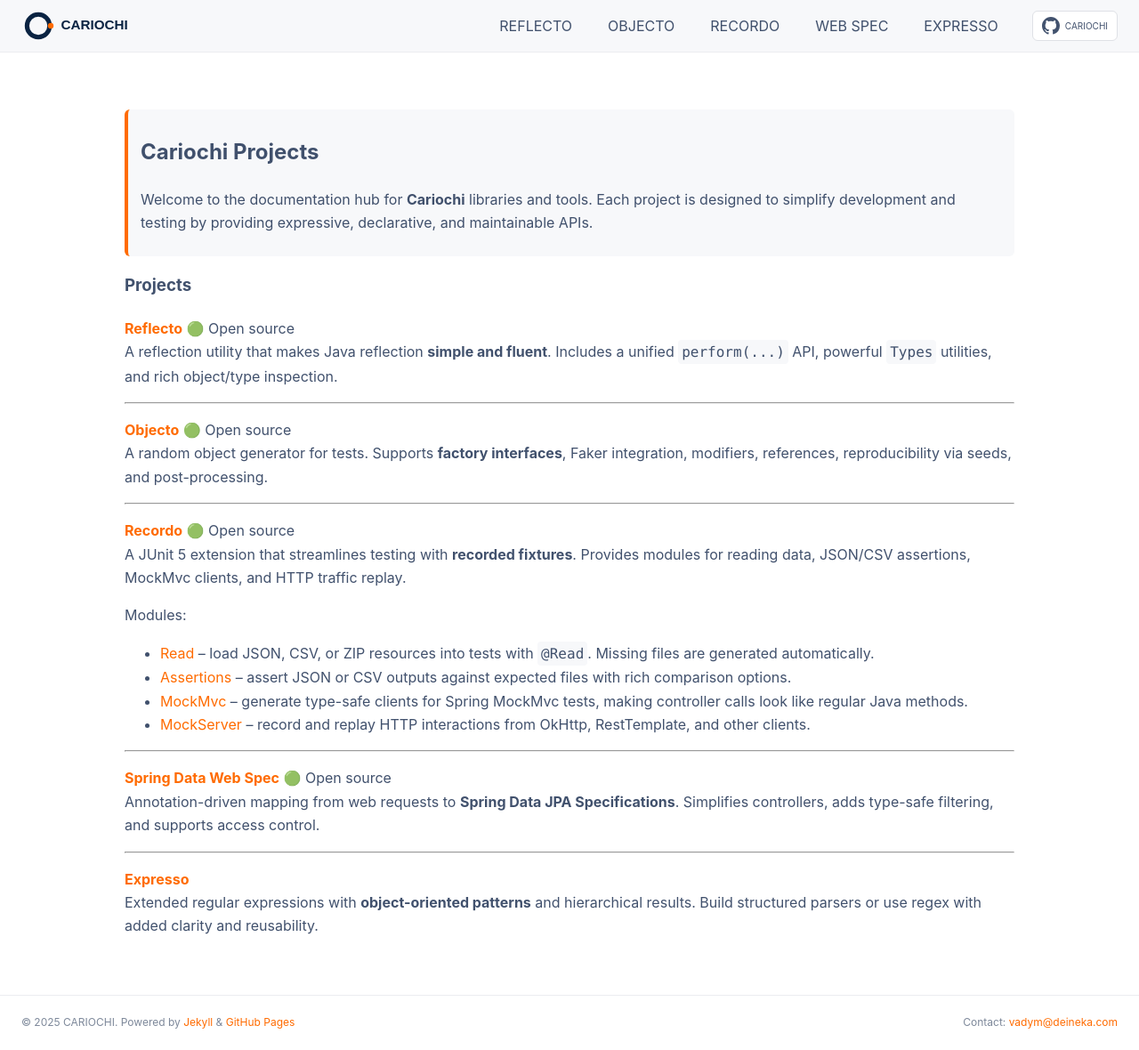
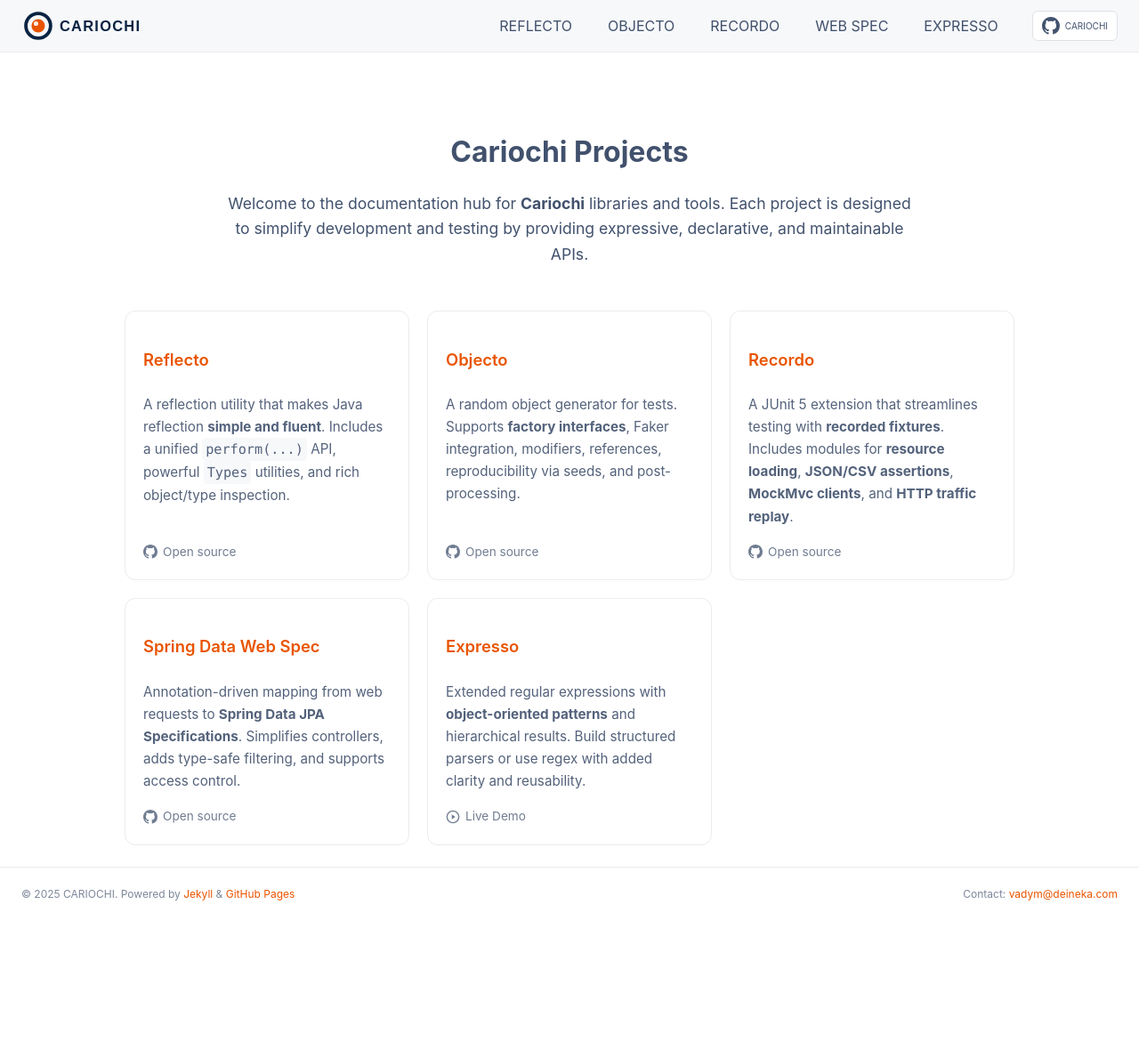
Before and after one commit to cariochi/cariochi.github.io, a Jekyll site: the page built from index.html, in a window 1280 px wide and 1180 px high. Shown: the whole window at 89% size. Built offline with Jekyll 4.4.1, drawn with Linux system fonts in a browser that asks for light colours.

Commit message:
feat: update favicon to SVG format, enhance index and 404 pages, and improve CSS styling

```diff
--- a/_layouts/default.html
+++ b/_layouts/default.html
@@ -4,8 +4,8 @@
     <meta charset="utf-8"/>
     <meta name="viewport" content="width=device-width, initial-scale=1"/>
     <title>{% if page.title %}{{ page.title }} · {% endif %}{{ site.title }}</title>
-    <link rel="icon" type="image/png" href="{{ '/assets/images/favicon.png' | relative_url }}">
-    <link rel="shortcut icon" type="image/png" href="{{ '/assets/images/favicon.png' | relative_url }}">
+    <link rel="icon" type="image/svg+xml" href="{{ '/assets/images/favicon.svg' | relative_url }}">
+    <link rel="shortcut icon"type="image/svg+xml" href="{{ '/assets/images/favicon.svg' | relative_url }}">
     {%- seo -%}
     <link rel="stylesheet" href="{{ '/assets/css/rouge.css' | relative_url }}">
     <link rel="stylesheet" href="{{ '/assets/css/site.css' | relative_url }}"/>
--- a/_layouts/home.html
+++ /dev/null
@@ -1,6 +0,0 @@
----
-layout: default
----
-<div style="max-width: 1000px; margin: 4rem auto;">
-    {{ content }}
-</div>
--- a/assets/css/site.css
+++ b/assets/css/site.css
@@ -7,35 +7,19 @@
    1) Variables
 ====================== */
 :root{
-  /* Core palette */
   --bg:#ffffff;                        /* page bg */
-  --fg:rgba(23, 43, 77, 0.82);         /* primary text */
+  --fg:#172B4DD1;         /* primary text */
   --muted:rgba(107, 119, 140, 0.88);   /* muted text */
-
-  /* Accents */
-  --brand:#ff6b00;              /* accent */
-
-  /* Surfaces */
+  --brand:#E95400;              /* accent */
   --brand-bg:#F7F8FA;           /* subtle bg */
-
-  /* Borders */
   --border:#EBECF0;             /* layout borders */
   --btn-border:#DFE1E6;         /* buttons */
   --btn-border-hover:#B3BAC5;   /* buttons hover */
-
-  /* Links / icons */
   --link-muted:#42526E;
-
-  /* Tables */
   --table-alt:#FBFCFE;          /* zebra */
   --table-hover:#F7F9FD;        /* hover */
-
-  /* Effects */
   --shadow-color:rgba(9,30,66,.03);
-
-  /* Layout */
   --max:1280px;                 /* optional content cap */
-
 }
 
 /* =====================
@@ -64,27 +48,16 @@ pre,code{font-family:ui-monospace,SFMono-Regular,Menlo,Monaco,Consolas,"Liberati
 pre{overflow:auto;border:1px solid var(--border);border-radius:8px;padding:6px}
 code{border-radius:4px;padding:4px}
 .highlight pre code{display:block;white-space:pre;font-size:0.85em;line-height:1.5}
-.highlight .err {background-color:inherit;color:#24292f}
+.highlight .err{background-color:inherit;color:#24292f}
 
 /* Контейнери Rouge */
- div.highlight, figure.highlight { position: relative; }
+ div.highlight, figure.highlight{ position:relative; }
 
 /* Кнопка копіювання */
-.copy-btn {
-  position: absolute;
-  top: 6px; right: 6px;
-  font-size: .75rem; line-height: 1;
-  background: rgba(0,0,0,.06);
-  border: 1px solid var(--border);
-  color: var(--fg);
-  font-weight: 200;
-  padding: .25rem .45rem;
-  border-radius: 6px;
-  cursor: pointer;
-  opacity: .75;
-}
-.copy-btn:hover {opacity: 1;}
-.copy-btn.copied {color: var(--brand);}
+.copy-btn{position:absolute;top:6px; right:6px;font-size:.75rem; line-height:1;background:rgba(0,0,0,.06);border:1px solid var(--border);color:var(--fg);font-weight:200;padding:.25rem .45rem;border-radius:6px;cursor:pointer;opacity:.75;}
+.copy-btn:hover{opacity:1;}
+.copy-btn.copied{color:var(--brand);}
+
 /* =====================
    4) Header (brand, nav, burger, GitHub)
 ====================== */
@@ -135,7 +108,7 @@ code{border-radius:4px;padding:4px}
 .toc .toc-entry.toc-h2 > a{color:var(--fg);font-size:.95em;font-weight:200}
 .toc a.active{border-left:3px solid var(--brand);padding-left:6px;background-color:var(--brand-bg)}
 :target{scroll-margin-top:72px}
-.toc-mobile { display:none;border-bottom:1px solid var(--border);padding-bottom:8px;margin-bottom:16px; }
+.toc-mobile{ display:none;border-bottom:1px solid var(--border);padding-bottom:8px;margin-bottom:16px; }
 
 /* =====================
    7) Tables
@@ -160,7 +133,25 @@ blockquote{margin:12px 0;padding:8px 14px;background:var(--brand-bg);border-left
 .site-footer .container{display:flex;justify-content:space-between;align-items:center;flex-wrap:wrap;padding:16px 24px;color:var(--muted);font-size:12px;line-height:0.4}
 
 /* =====================
-  10) Responsive
+  11) Home
+====================== */
+.hero{text-align:center;padding:3rem 1rem 2rem;max-width:820px;margin:0 auto;}
+.hero h1{margin-bottom:.5rem;}
+.hero p{font-size:1.1rem;line-height:1.6;}
+.cards{display:grid;grid-template-columns:repeat(auto-fit, minmax(260px, 1fr));gap:1.25rem;margin:0 auto;max-width:1100px;}
+.card{display:flex;flex-direction:column;justify-content:flex-start;border:1px solid var(--border);border-radius:12px;padding:1.25rem;text-decoration:none;color:inherit;transition:box-shadow .2s, transform .06s;}
+.card h3{font-weight:600;font-size:1.15rem;margin-bottom:.5rem;color:var(--brand);}
+.card p{font-size:.95rem;opacity:.9;margin-bottom:1rem;}
+.badge{margin-top:auto;display:flex;align-items:center;gap:6px;font-size:.85rem;opacity:.75;}
+.card:hover{box-shadow:0 6px 22px rgba(0, 0, 0, .06);transform:translateY(-1px);}
+
+/* =====================
+  12) 404
+====================== */
+.not-found{text-align:center;padding:4rem 1rem;}
+
+/* =====================
+  13) Responsive
 ====================== */
 @media (max-width:1200px){
   .grid{grid-template-columns:220px 1fr 280px}
@@ -175,8 +166,8 @@ blockquote{margin:12px 0;padding:8px 14px;background:var(--brand-bg);border-left
 }
 
 @media (max-width:1023px){
-  .toc-mobile { display: block; margin-bottom: 16px; }
-  .toc-desktop { display: none; }
+  .toc-mobile{display:block; margin-bottom:16px;}
+  .toc-desktop{display:none;}
 }
 
 @media (max-width:900px){
@@ -190,12 +181,12 @@ blockquote{margin:12px 0;padding:8px 14px;background:var(--brand-bg);border-left
   .header-github .github-text{display:none}
   .top-nav{order:4;display:none;flex-basis:100%;width:100%}
   .nav-toggle:checked ~ .top-nav{display:block}
-  .back-to-top { display:none; }
+  .back-to-top{ display:none; }
 
   .top-nav ul{flex-direction:column;gap:0;padding:8px 0;margin:0;width:100%}
   .top-nav li{border-top:1px solid var(--border)}
   .top-nav a{display:block;padding:12px 6px}
 
-  .site-footer .footer-inner {flex-direction:column;text-align:center;}
-  .site-footer .contact {order:-1;margin-bottom:6px;}
+  .site-footer .footer-inner{flex-direction:column;text-align:center;}
+  .site-footer .contact{order:-1;margin-bottom:6px;}
 }
--- /dev/null
+++ b/index.html
@@ -0,0 +1,100 @@
+---
+layout: default
+title: Cariochi Projects
+---
+<div style="max-width: 1000px; margin: 1rem auto;">
+    <div class="hero">
+        <h1>Cariochi Projects</h1>
+        <p>
+            Welcome to the documentation hub for <strong>Cariochi</strong> libraries and tools.
+            Each project is designed to simplify development and testing by providing expressive, declarative, and maintainable APIs.
+        </p>
+    </div>
+
+    <div class="cards">
+        <a href="{{ '/reflecto' | relative_url }}" class="card">
+            <h3>Reflecto</h3>
+            <p>A reflection utility that makes Java reflection <strong>simple and fluent</strong>. Includes a unified <code>perform(...)</code> API, powerful <code>Types</code> utilities, and rich object/type inspection.</p>
+            <span class="badge">
+            <svg viewBox="0 0 16 16" width="16" height="16" aria-hidden="true" fill="currentColor">
+                <path d="M8 0C3.58 0 0 3.58 0 8c0 3.54 2.29 6.53 5.47 7.59.4.07.55-.17.55-.38
+                   0-.19-.01-.82-.01-1.49-2.01.37-2.53-.49-2.69-.94-.09-.23-.48-.94-.82-1.13
+                   -.28-.15-.68-.52-.01-.53.63-.01 1.08.58 1.23.82.72 1.21 1.87.87 2.33.66
+                   .07-.52.28-.87.51-1.07-1.78-.2-3.64-.89-3.64-3.95 0-.87.31-1.59.82-2.15
+                   -.08-.2-.36-1.02.08-2.12 0 0 .67-.21 2.2.82.59-.16 1.23-.24 1.87-.24
+                   .64 0 1.28.08 1.87.24 1.53-1.04 2.2-.82 2.2-.82.44 1.1.16 1.92.08 2.12
+                   .51.56.82 1.27.82 2.15 0 3.07-1.87 3.75-3.65 3.95.29.25.54.73.54 1.48
+                   0 1.07-.01 1.93-.01 2.2 0 .21.15.46.55.38A8.013 8.013 0 0 0 16 8c0-4.42-3.58-8-8-8z"/>
+            </svg>
+            <span>Open source</span>
+        </span>
+        </a>
+
+        <a href="{{ '/objecto' | relative_url }}" class="card">
+            <h3>Objecto</h3>
+            <p>A random object generator for tests. Supports <strong>factory interfaces</strong>, Faker integration, modifiers, references, reproducibility via seeds, and post-processing.</p>
+            <span class="badge">
+            <svg viewBox="0 0 16 16" width="16" height="16" aria-hidden="true" fill="currentColor">
+                <path d="M8 0C3.58 0 0 3.58 0 8c0 3.54 2.29 6.53 5.47 7.59.4.07.55-.17.55-.38
+                   0-.19-.01-.82-.01-1.49-2.01.37-2.53-.49-2.69-.94-.09-.23-.48-.94-.82-1.13
+                   -.28-.15-.68-.52-.01-.53.63-.01 1.08.58 1.23.82.72 1.21 1.87.87 2.33.66
+                   .07-.52.28-.87.51-1.07-1.78-.2-3.64-.89-3.64-3.95 0-.87.31-1.59.82-2.15
+                   -.08-.2-.36-1.02.08-2.12 0 0 .67-.21 2.2.82.59-.16 1.23-.24 1.87-.24
+                   .64 0 1.28.08 1.87.24 1.53-1.04 2.2-.82 2.2-.82.44 1.1.16 1.92.08 2.12
+                   .51.56.82 1.27.82 2.15 0 3.07-1.87 3.75-3.65 3.95.29.25.54.73.54 1.48
+                   0 1.07-.01 1.93-.01 2.2 0 .21.15.46.55.38A8.013 8.013 0 0 0 16 8c0-4.42-3.58-8-8-8z"/>
+            </svg>
+            <span>Open source</span>
+        </span>
+        </a>
+
+        <a href="{{ '/recordo' | relative_url }}" class="card">
+            <h3>Recordo</h3>
+            <p> A JUnit 5 extension that streamlines testing with <strong>recorded fixtures</strong>. Includes modules for <strong>resource loading</strong>, <strong>JSON/CSV assertions</strong>, <strong>MockMvc clients</strong>, and <strong>HTTP traffic
+                replay</strong>. </p>
+            <span class="badge">
+            <svg viewBox="0 0 16 16" width="16" height="16" aria-hidden="true" fill="currentColor">
+                <path d="M8 0C3.58 0 0 3.58 0 8c0 3.54 2.29 6.53 5.47 7.59.4.07.55-.17.55-.38
+                   0-.19-.01-.82-.01-1.49-2.01.37-2.53-.49-2.69-.94-.09-.23-.48-.94-.82-1.13
+                   -.28-.15-.68-.52-.01-.53.63-.01 1.08.58 1.23.82.72 1.21 1.87.87 2.33.66
+                   .07-.52.28-.87.51-1.07-1.78-.2-3.64-.89-3.64-3.95 0-.87.31-1.59.82-2.15
+                   -.08-.2-.36-1.02.08-2.12 0 0 .67-.21 2.2.82.59-.16 1.23-.24 1.87-.24
+                   .64 0 1.28.08 1.87.24 1.53-1.04 2.2-.82 2.2-.82.44 1.1.16 1.92.08 2.12
+                   .51.56.82 1.27.82 2.15 0 3.07-1.87 3.75-3.65 3.95.29.25.54.73.54 1.48
+                   0 1.07-.01 1.93-.01 2.2 0 .21.15.46.55.38A8.013 8.013 0 0 0 16 8c0-4.42-3.58-8-8-8z"/>
+            </svg>
+            <span>Open source</span>
+        </span>
+        </a>
+
+        <a href="{{ '/spec' | relative_url }}" class="card">
+            <h3>Spring Data Web Spec</h3>
+            <p>Annotation-driven mapping from web requests to <strong>Spring Data JPA Specifications</strong>. Simplifies controllers, adds type-safe filtering, and supports access control.</p>
+            <span class="badge">
+            <svg viewBox="0 0 16 16" width="16" height="16" aria-hidden="true" fill="currentColor">
+                <path d="M8 0C3.58 0 0 3.58 0 8c0 3.54 2.29 6.53 5.47 7.59.4.07.55-.17.55-.38
+                   0-.19-.01-.82-.01-1.49-2.01.37-2.53-.49-2.69-.94-.09-.23-.48-.94-.82-1.13
+                   -.28-.15-.68-.52-.01-.53.63-.01 1.08.58 1.23.82.72 1.21 1.87.87 2.33.66
+                   .07-.52.28-.87.51-1.07-1.78-.2-3.64-.89-3.64-3.95 0-.87.31-1.59.82-2.15
+                   -.08-.2-.36-1.02.08-2.12 0 0 .67-.21 2.2.82.59-.16 1.23-.24 1.87-.24
+                   .64 0 1.28.08 1.87.24 1.53-1.04 2.2-.82 2.2-.82.44 1.1.16 1.92.08 2.12
+                   .51.56.82 1.27.82 2.15 0 3.07-1.87 3.75-3.65 3.95.29.25.54.73.54 1.48
+                   0 1.07-.01 1.93-.01 2.2 0 .21.15.46.55.38A8.013 8.013 0 0 0 16 8c0-4.42-3.58-8-8-8z"/>
+            </svg>
+            <span>Open source</span>
+        </span>
+        </a>
+
+        <a href="{{ '/expresso' | relative_url }}" class="card">
+            <h3>Expresso</h3>
+            <p>Extended regular expressions with <strong>object-oriented patterns</strong> and hierarchical results. Build structured parsers or use regex with added clarity and reusability.</p>
+            <span class="badge">
+            <svg viewBox="0 0 24 24" width="16" height="16" aria-hidden="true" fill="currentColor">
+                <circle cx="12" cy="12" r="10" stroke="currentColor" stroke-width="2" fill="none"/>
+                <polygon points="10,8 16,12 10,16" fill="currentColor"/>
+            </svg>
+            <span>Live Demo</span>
+        </span>
+        </a>
+    </div>
+</div>
--- a/index.md
+++ /dev/null
@@ -1,38 +0,0 @@
----
-layout: home
-title: Cariochi Projects
----
-
-> ## Cariochi Projects
-> Welcome to the documentation hub for **Cariochi** libraries and tools. Each project is designed to simplify development and testing by providing expressive, declarative, and maintainable APIs.
-
-### Projects
-
-**[Reflecto](/reflecto)** 🟢 Open source
-  A reflection utility that makes Java reflection **simple and fluent**. Includes a unified `perform(...)` API, powerful `Types` utilities, and rich object/type inspection.
-
----
-
-**[Objecto](/objecto)** 🟢 Open source
-  A random object generator for tests. Supports **factory interfaces**, Faker integration, modifiers, references, reproducibility via seeds, and post-processing.
-
----
-
-**[Recordo](/recordo)** 🟢 Open source
-  A JUnit 5 extension that streamlines testing with **recorded fixtures**. Provides modules for reading data, JSON/CSV assertions, MockMvc clients, and HTTP traffic replay.
-
-  Modules:
-  - [Read](/recordo#read-module) – load JSON, CSV, or ZIP resources into tests with `@Read`. Missing files are generated automatically.
-  - [Assertions](/recordo#assertions-module) – assert JSON or CSV outputs against expected files with rich comparison options.
-  - [MockMvc](/recordo#mockmvc-module) – generate type-safe clients for Spring MockMvc tests, making controller calls look like regular Java methods.
-  - [MockServer](/recordo#mockserver-module) – record and replay HTTP interactions from OkHttp, RestTemplate, and other clients.
-
----
-
-**[Spring Data Web Spec](/spec)** 🟢 Open source
-  Annotation-driven mapping from web requests to **Spring Data JPA Specifications**. Simplifies controllers, adds type-safe filtering, and supports access control.
-
----
-
-**[Expresso](/expresso)**
-  Extended regular expressions with **object-oriented patterns** and hierarchical results. Build structured parsers or use regex with added clarity and reusability.
```
Also changed, not shown: 404.html (added, +11 -0 lines), assets/images/favicon.png (deleted), assets/images/favicon.svg (added), assets/images/logo.svg.
